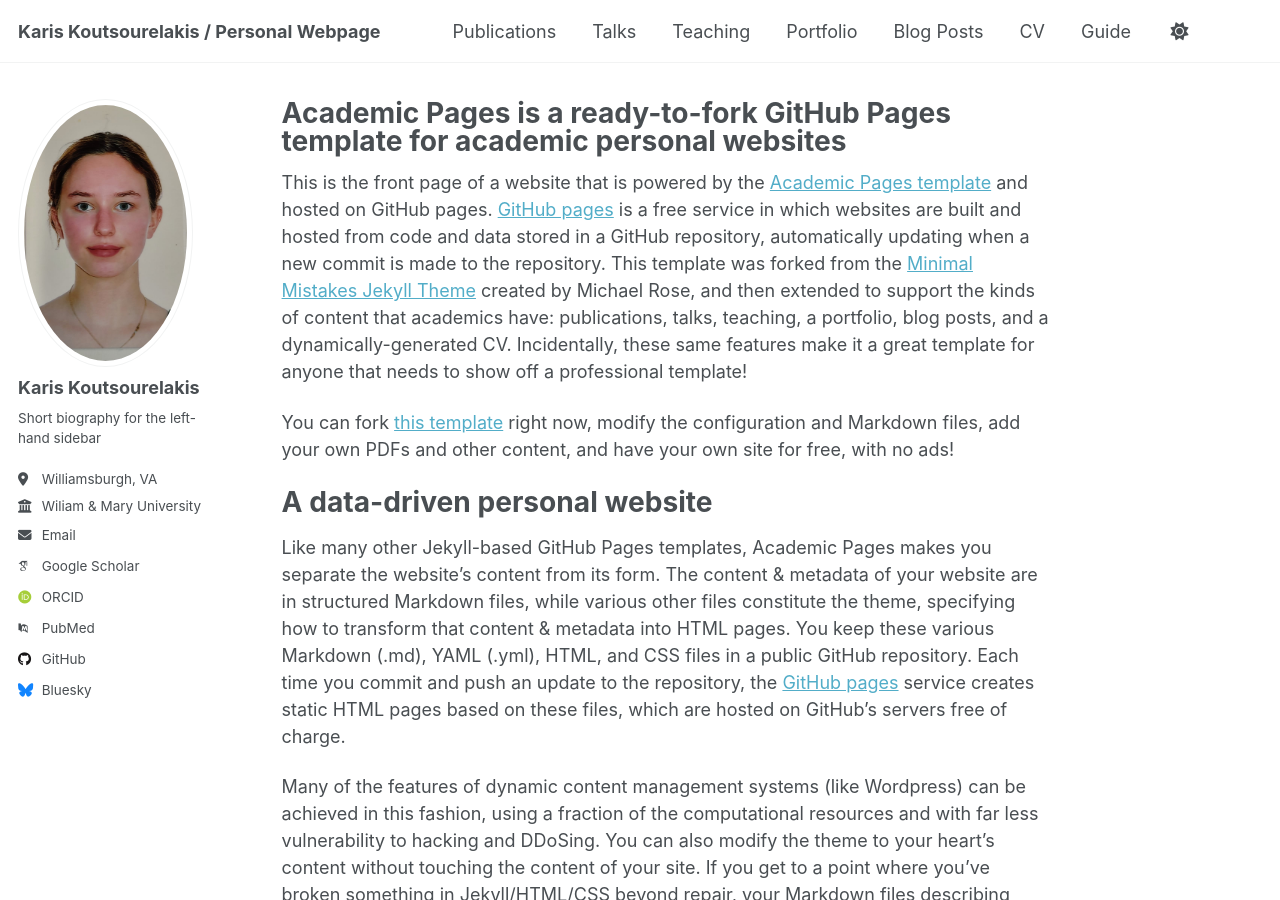
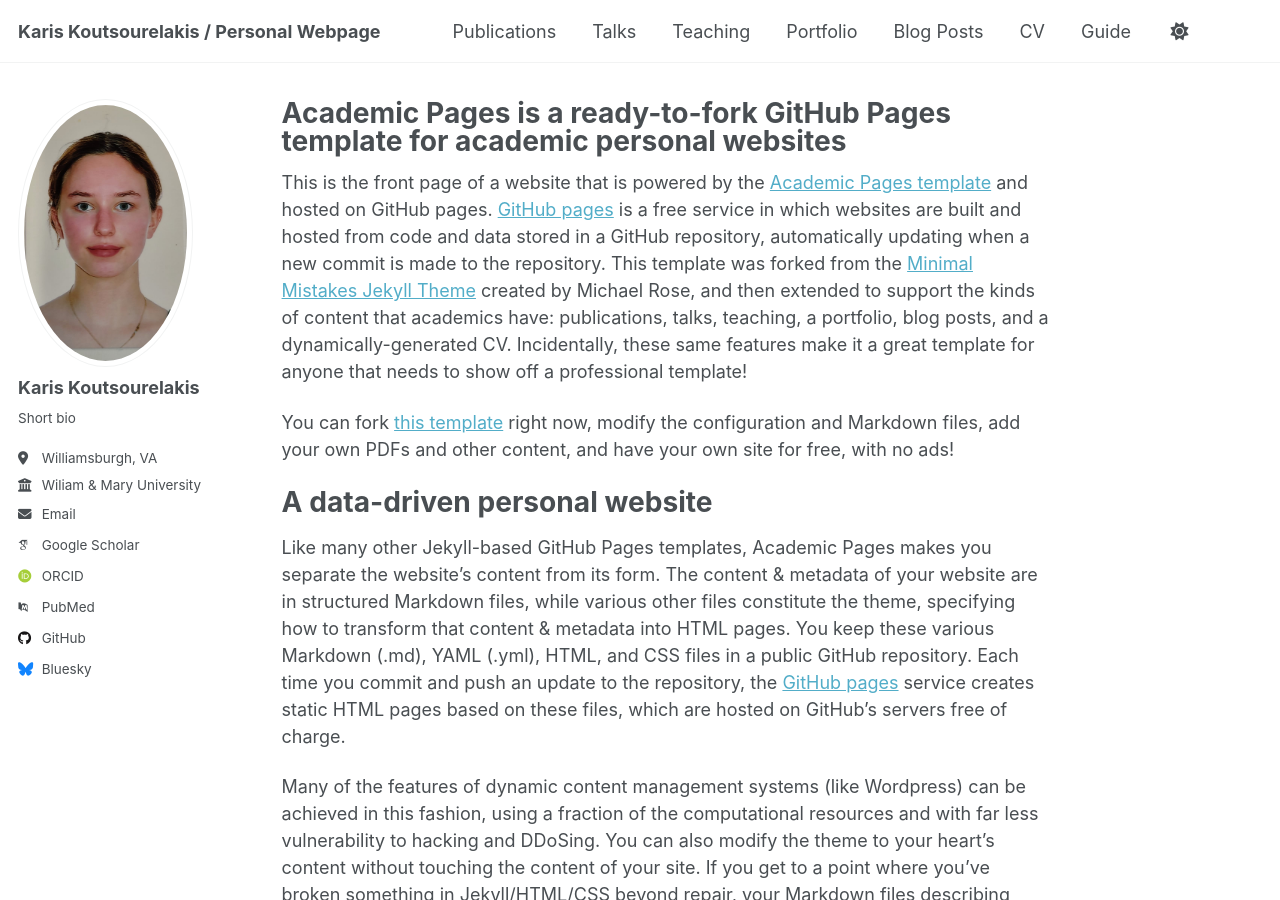
Before and after one commit to kkoutsourelakis/kkoutsourelakis.github.io, a Jekyll site: the page built from _pages/about.md, in a window 1280 px wide and 900 px high. Built offline with Jekyll 4.4.1, drawn with Linux system fonts in a browser that asks for light colours; some web fonts are replaced; a script that is not in the unit is left out.

Commit message:
Update _config.yml

```diff
--- a/_config.yml
+++ b/_config.yml
@@ -26,7 +26,7 @@ author:
   avatar           : "kkoutsourelakis.jpeg"
   name             : "Karis Koutsourelakis"
   pronouns         : # example: "she/her"
-  bio              : "Short biography for the left-hand sidebar"
+  bio              : "Short bio"
   location         : "Williamsburgh, VA"
   employer         : "Wiliam & Mary University"
   uri              : # URL
```
